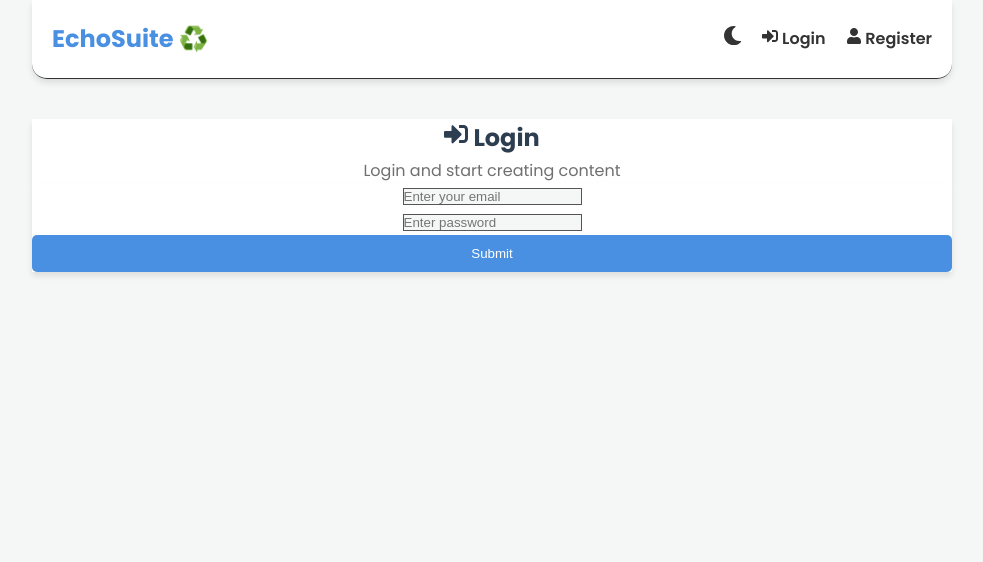
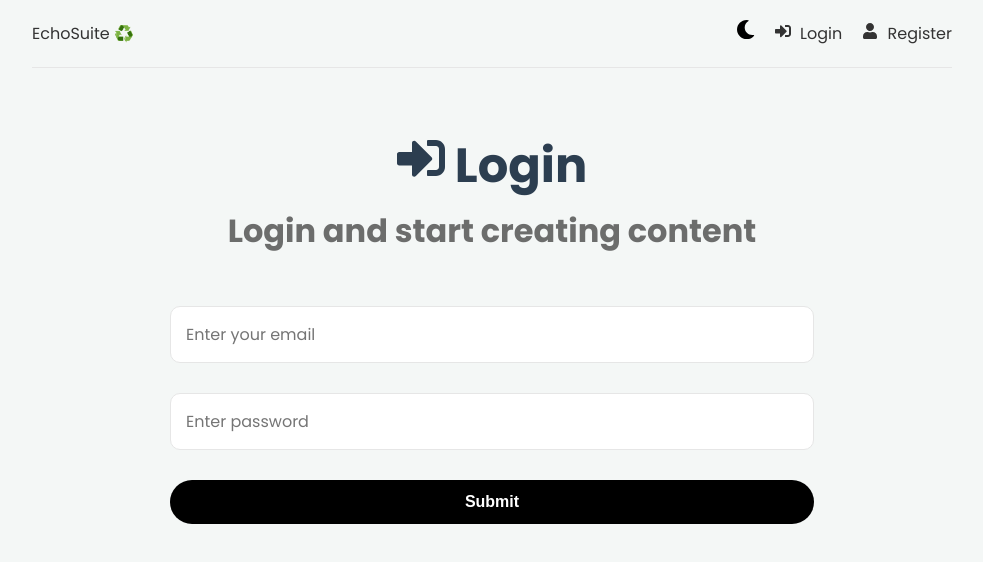
Before and after one commit to digitaltoolshub29/echosuite, a React (Vite) app in the folder frontend/: page /login in a window 1280 px wide. Shown: the top 562 px of the page, without its empty margins (148-1131 px from the left). Built offline with nearby package versions, Linux system fonts and the light colour scheme.

Commit message:
Fix Styles and Dark Mode

```diff
--- a/frontend/src/components/GoalForm.jsx
+++ b/frontend/src/components/GoalForm.jsx
@@ -18,7 +18,7 @@ function GoalForm() {
     <section className='form'>
       <form onSubmit={onSubmit}>
         <div className='form-group'>
-          <label htmlFor='text' style={{ fontWeight: 'bold', fontSize: '1.1rem', marginBottom: '10px', display: 'block' }}>YouTube Video URL</label>
+          <label htmlFor='text'>YouTube Video URL</label>
           <input
             type='text'
             name='text'
@@ -26,12 +26,11 @@ function GoalForm() {
             value={text}
             onChange={(e) => setText(e.target.value)}
             placeholder='Paste your link here...'
-            style={{ width: '100%', padding: '15px', borderRadius: '10px', border: '1px solid #ccc', fontSize: '1rem', marginBottom: '15px' }}
           />
         </div>
         <div className='form-group'>
-          <button className='btn btn-block' type='submit' style={{ padding: '15px', fontSize: '1.1rem', borderRadius: '10px' }}>
-            Generate Content 🚀
+          <button className='btn btn-block' type='submit'>
+            Generate Content
           </button>
         </div>
       </form>
--- a/frontend/src/index.css
+++ b/frontend/src/index.css
@@ -1,45 +1,58 @@
 @import url('https://fonts.googleapis.com/css2?family=Poppins:wght@300;400;600;700&display=swap');
 
+/* --- تعريف الألوان (المتغيرات) --- */
 :root {
-  /* الوضع النهاري (الافتراضي) */
+  /* الوضع النهاري (الأبيض) */
   --bg-color: #f4f7f6;
   --card-bg: #ffffff;
   --text-color: #333333;
   --heading-color: #2c3e50;
-  --primary-color: #4a90e2;
-  --secondary-color: #000000;
+  --primary-color: #000000; /* الزر الأسود الفخم */
+  --accent-color: #4a90e2; /* اللينكات والأزرار الفرعية */
+  --input-bg: #ffffff;
+  --border-color: #e6e6e6;
   --shadow: 0 4px 6px rgba(0, 0, 0, 0.1);
 }
 
 [data-theme='dark'] {
-  /* الوضع الليلي */
-  --bg-color: #1a1a1a;
-  --card-bg: #2d2d2d;
+  /* الوضع الليلي (الأسود) */
+  --bg-color: #121212;
+  --card-bg: #1e1e1e;
   --text-color: #e0e0e0;
   --heading-color: #ffffff;
-  --primary-color: #64b5f6; /* أزرق أفتح قليلاً ليكون واضحاً */
-  --secondary-color: #ffffff;
+  --primary-color: #4a90e2; /* الزر في الليلي يكون أزرق ليكون واضحاً */
+  --accent-color: #64b5f6;
+  --input-bg: #2d2d2d;
+  --border-color: #444444;
   --shadow: 0 4px 6px rgba(0, 0, 0, 0.5);
 }
 
+/* --- الأساسيات --- */
 * {
   box-sizing: border-box;
   margin: 0;
   padding: 0;
-  transition: background-color 0.3s, color 0.3s; /* نعومة في التحويل */
+  transition: background-color 0.3s ease, color 0.3s ease; /* نعومة في التحويل */
 }
 
 body {
   font-family: 'Poppins', sans-serif;
+  height: 100vh;
   background-color: var(--bg-color);
   color: var(--text-color);
   line-height: 1.6;
 }
 
-/* باقي التنسيقات تعتمد على المتغيرات */
-a { text-decoration: none; color: inherit; }
-ul { list-style: none; }
+a {
+  text-decoration: none;
+  color: var(--text-color);
+}
 
+ul {
+  list-style: none;
+}
+
+/* --- الحاويات (Layout) --- */
 .container {
   width: 100%;
   max-width: 960px;
@@ -52,58 +65,131 @@ ul { list-style: none; }
   display: flex;
   justify-content: space-between;
   align-items: center;
-  padding: 20px;
-  margin-bottom: 40px;
+  padding: 20px 0;
+  border-bottom: 1px solid var(--border-color);
+  margin-bottom: 60px;
+}
+
+.header ul {
+  display: flex;
+  align-items: center;
+}
+
+.header ul li {
+  margin-left: 20px;
+}
+
+.header ul li a svg {
+  margin-right: 5px;
+}
+
+/* --- العناوين --- */
+.heading {
+  font-size: 2rem;
+  font-weight: 700;
+  margin-bottom: 50px;
+  color: var(--heading-color);
+}
+
+.heading p {
+  color: var(--text-color);
+  opacity: 0.7;
+}
+
+/* --- النماذج (Forms) --- */
+.form {
+  width: 70%;
+  margin: 0 auto;
+}
+
+.form-group {
+  margin-bottom: 20px; /* مسافة بين الخانات */
+}
+
+.form-group input,
+.form-group textarea,
+.form-group select {
+  width: 100%; /* العرض كامل */
+  padding: 15px; /* خانة مريحة */
+  border: 1px solid var(--border-color);
+  border-radius: 10px;
+  margin-bottom: 10px;
+  font-family: inherit;
+  font-size: 1rem;
+  background-color: var(--input-bg);
+  color: var(--text-color);
+}
+
+.form-group label {
+  text-align: left;
+  display: block;
+  margin: 0 0 5px 3px;
+  font-weight: 600;
+}
+
+/* --- الأزرار (Buttons) --- */
+.btn {
+  padding: 12px 30px;
+  border: 1px solid transparent;
+  border-radius: 50px; /* حواف دائرية */
+  background: var(--primary-color);
+  color: #fff;
+  font-size: 16px;
+  font-weight: 700;
+  cursor: pointer;
+  text-align: center;
+  display: inline-flex;
+  align-items: center;
+  justify-content: center;
+}
+
+.btn svg {
+  margin-right: 8px;
+}
+
+.btn-block {
+  width: 100%; /* الزر بعرض الصفحة */
+  margin-bottom: 20px;
+}
+
+.btn:hover {
+  opacity: 0.9;
+  transform: translateY(-2px);
+}
+
+/* --- البطاقات (Goals/Cards) --- */
+.goals {
+  display: grid;
+  grid-template-columns: repeat(1, 1fr);
+  gap: 20px;
+}
+
+.goal {
   background-color: var(--card-bg);
-  border-bottom: 1px solid #333; /* حدود خفيفة */
-  border-radius: 0 0 15px 15px;
+  color: var(--text-color);
+  border: 1px solid var(--border-color);
+  margin: 10px 0;
+  padding: 30px; /* مساحة داخلية واسعة */
+  position: relative; /* ضروري عشان زر الحذف */
+  border-radius: 15px;
+  text-align: left;
   box-shadow: var(--shadow);
 }
 
-.header .logo a {
-  color: var(--primary-color);
-  font-weight: 700;
-  font-size: 1.5rem;
+/* إصلاح مكان زر الحذف (X) */
+.goal .close {
+  position: absolute;
+  top: 20px;
+  right: 20px;
+  cursor: pointer;
+  border: none;
+  background: none;
+  color: #ff6b6b; /* لون أحمر */
+  font-size: 1.2rem;
 }
 
-.header ul { display: flex; align-items: center; }
-.header ul li { margin-left: 20px; }
-.header ul li a, .header ul li button {
-  font-weight: 600;
-  color: var(--text-color);
+/* --- تحسينات الجوال --- */
+@media (max-width: 600px) {
+  .form { width: 100%; }
+  .heading h1 { font-size: 2rem; }
 }
-
-.heading h1 { color: var(--heading-color); }
-.heading p { color: var(--text-color); opacity: 0.7; }
-
-/* البطاقات والفوتر */
-.card, .goal, section, footer {
-  background-color: var(--card-bg) !important;
-  color: var(--text-color) !important;
-  box-shadow: var(--shadow) !important;
-}
-
-/* الأزرار */
-.btn {
-  background: var(--secondary-color);
-  color: var(--bg-color); /* عكس الخلفية */
-  padding: 10px 20px;
-  border-radius: 5px;
-  border: 1px solid transparent;
-  cursor: pointer;
-}
-
-.btn:hover { opacity: 0.9; }
-
-.btn-block {
-  width: 100%;
-  background: var(--primary-color);
-  color: #fff;
-}
-
-/* إصلاحات خاصة بالنماذج في الوضع الليلي */
-input {
-  background-color: var(--bg-color);
-  color: var(--text-color);
-  border: 1px solid #555;
-}
```
